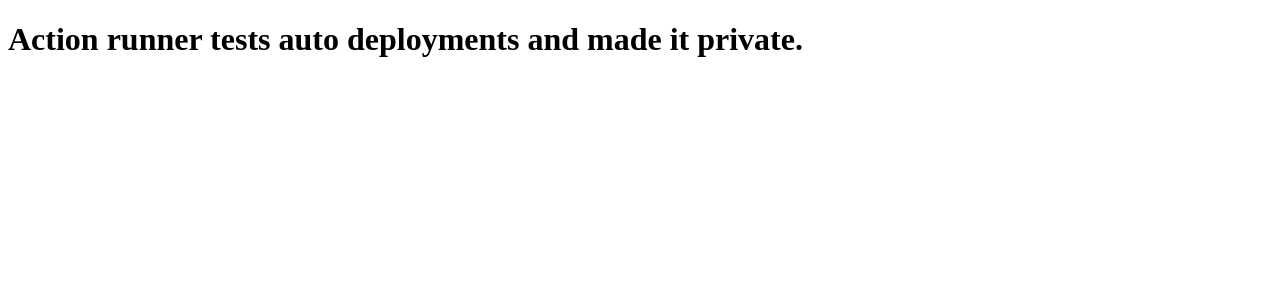
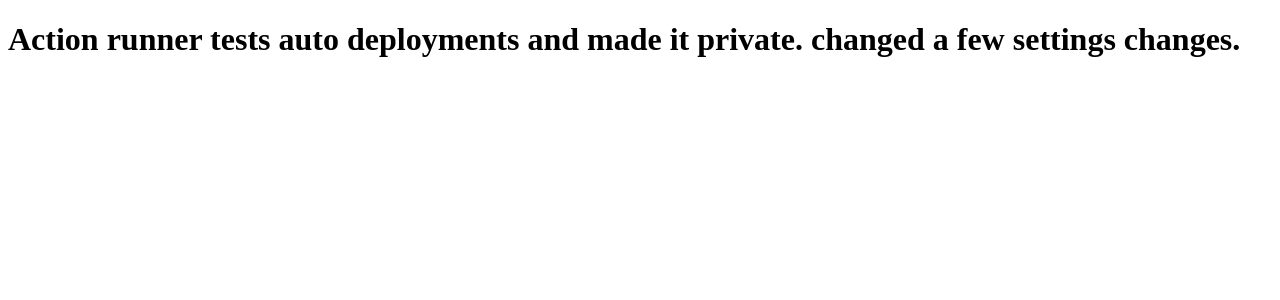
Before and after one commit to HarshitChhipa/portfolio, a React (Vite) app: page / in a window 1280 px wide. Shown: the top 300 px of the page. Built offline with nearby package versions, Linux system fonts and the light colour scheme.

Commit message:
Testing actions on private repo

```diff
--- a/src/App.tsx
+++ b/src/App.tsx
@@ -1,5 +1,10 @@
 function App() {
-  return <h1>Action runner tests auto deployments and made it private.</h1>;
+  return (
+    <h1>
+      Action runner tests auto deployments and made it private. changed a few
+      settings changes.
+    </h1>
+  );
 }
 
 export default App;
```
